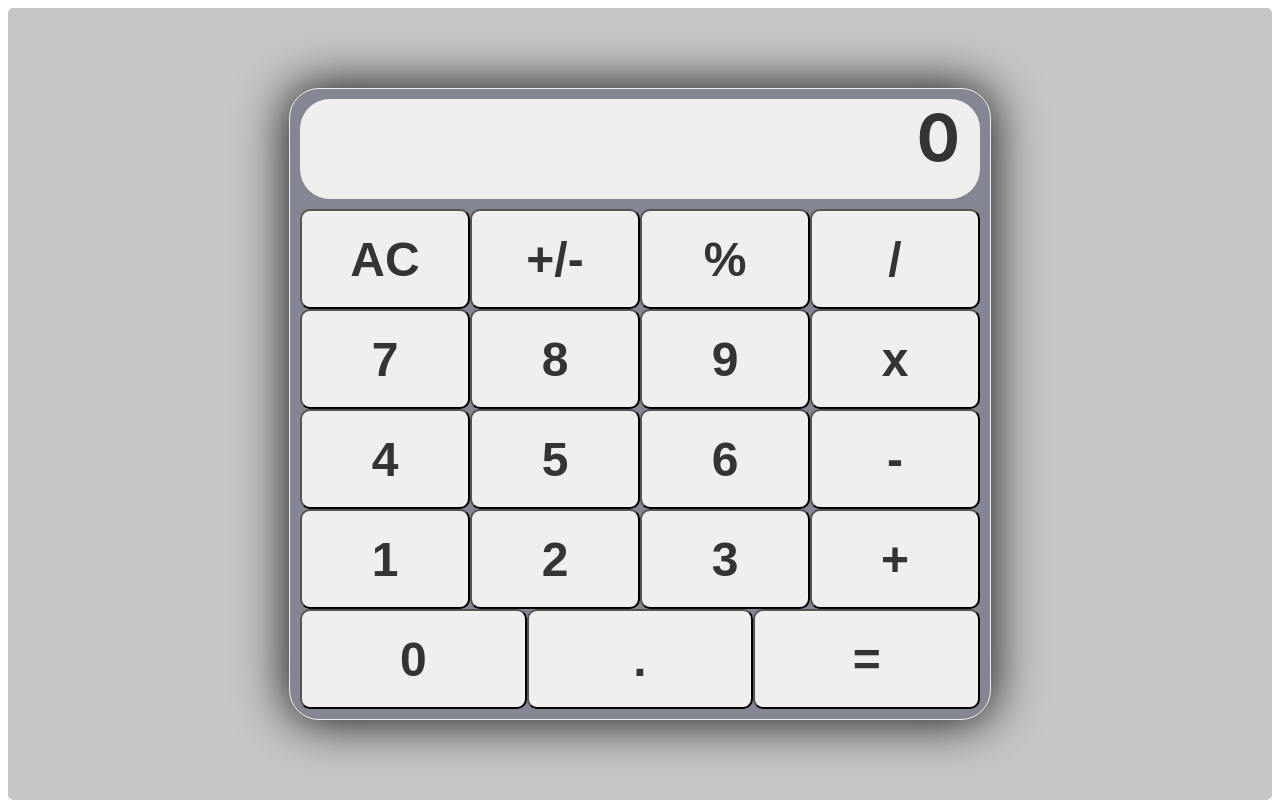
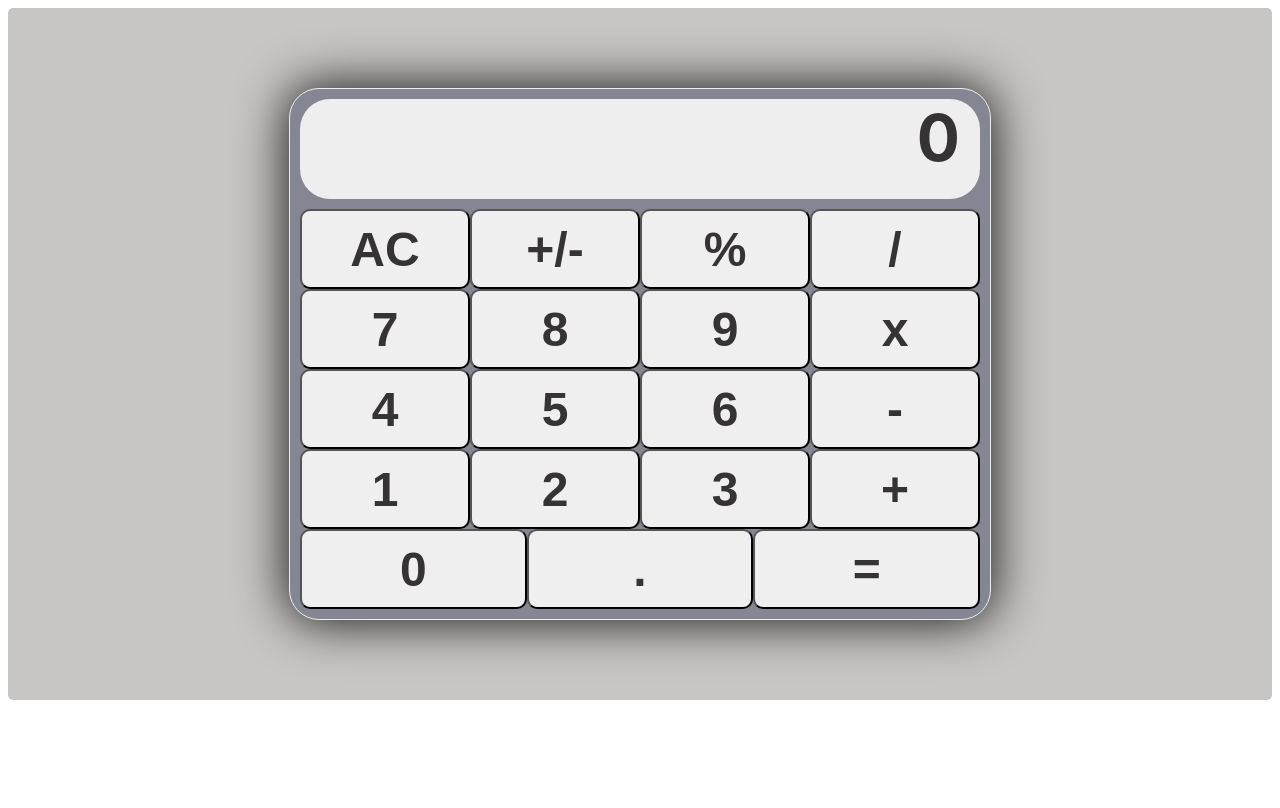
Before and after one commit to Audrey-Ella-xo/calculator, a React (Create React App) app: page / in a window 1280 px wide. Built offline with nearby package versions, Linux system fonts and the light colour scheme.

Commit message:
Modify styling to button components

```diff
--- a/src/index.css
+++ b/src/index.css
@@ -52,7 +52,7 @@
 
 .group1, .group2, .group3, .group4, .group5 {
   display: flex;
-  height: 100px; }
+  height: 80px; }
 
 .btn {
   font-size: 3em;
```
